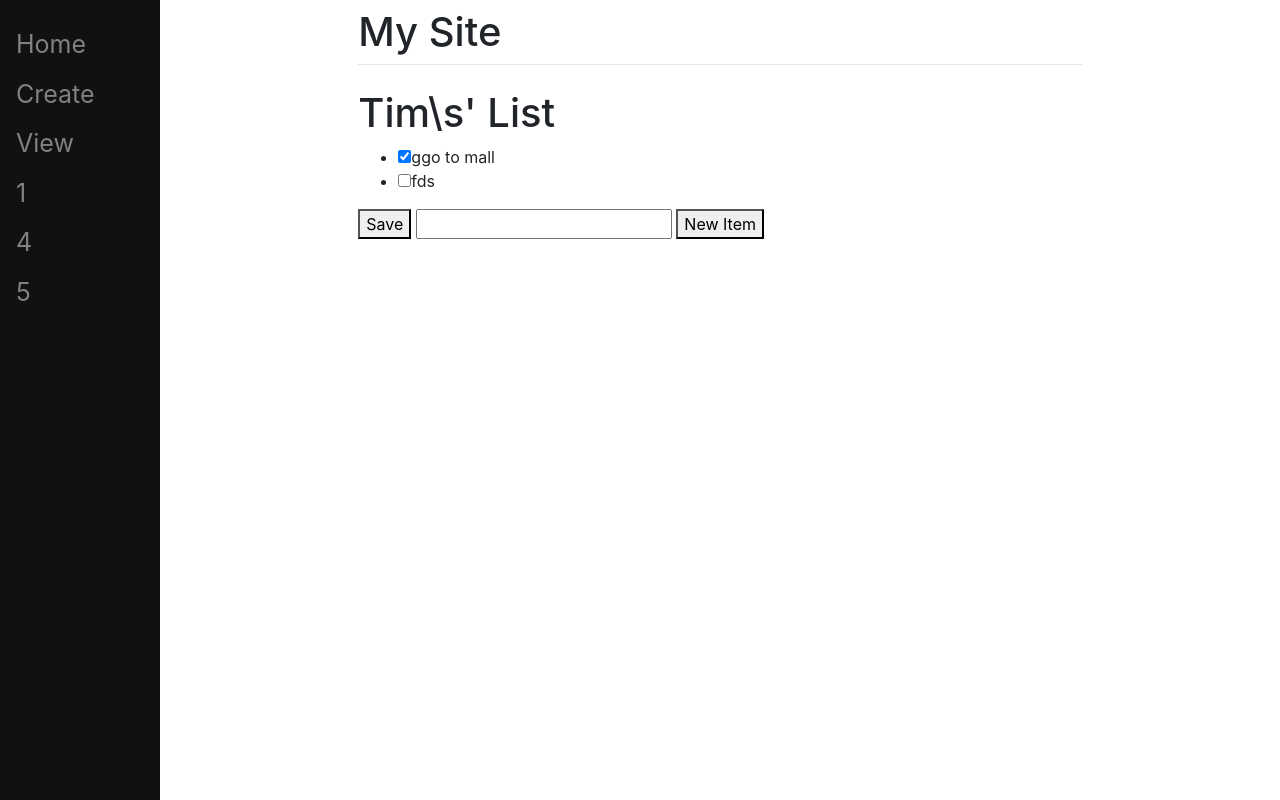
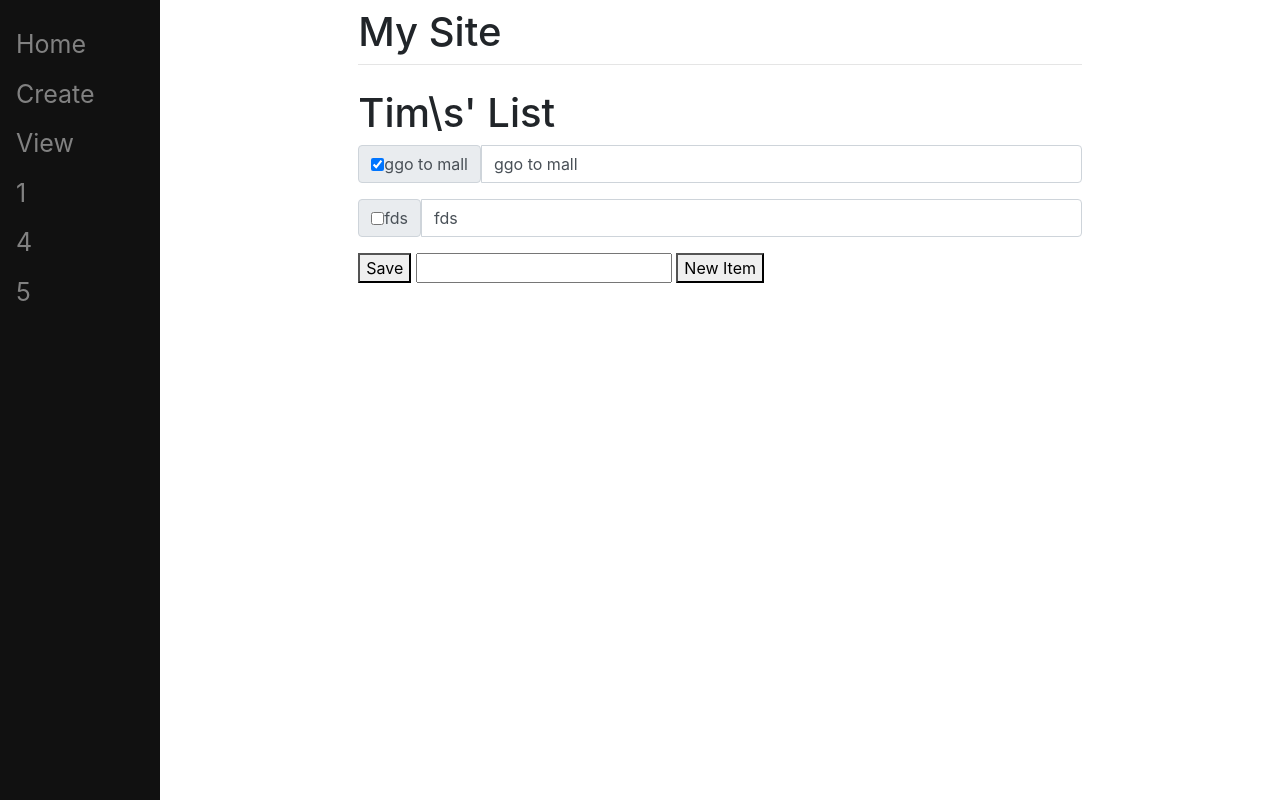
Before and after one commit to ReX342/twt, a Django app: page /1 in a window 1280 px wide. Run offline with Django 3.2, Linux system fonts and the light colour scheme; data comes from the database, SQL or seed files in the repository; some libraries are stand-ins or nearby versions.

Commit message:
accidentally matched ragna manual styling of input field

```diff
--- a/mysite/main/templates/main/list.html
+++ b/mysite/main/templates/main/list.html
@@ -5,15 +5,20 @@
     <h1>{{ls.name}}</h1>
     <form method ="post" action="#">
     {% csrf_token %}
-    <ul>
         {% for item in ls.item_set.all %}
-            {% if item.complete == True %}
-                <li><input type="checkbox", value="clicked", name="c{{item.id}}" checked>{{item.text}}</li>
-            {% else %}
-                <li><input type="checkbox", value="clicked", name="c{{item.id}}">{{item.text}}</li>
-            {% endif %}
+        <div class="input-group mb-3">
+            <div class="input-group-prend">
+                <div class="input-group-text">
+                {% if item.complete == True %}
+                    <input type="checkbox", value="clicked", name="c{{item.id}}" checked>{{item.text}}
+                {% else %}
+                    <input type="checkbox", value="clicked", name="c{{item.id}}">{{item.text}}
+                {% endif %}
+                </div>
+            </div>
+            <input type="text", value="{{item.text}}", class="form-control">
+        </div>
         {% endfor %}
-    </ul>
     <button type="submit" name="save", value="save">Save</button>
     <input type="text", name="new">
     <button type="submit" name="newItem", value="newItem">New Item</button>
```
